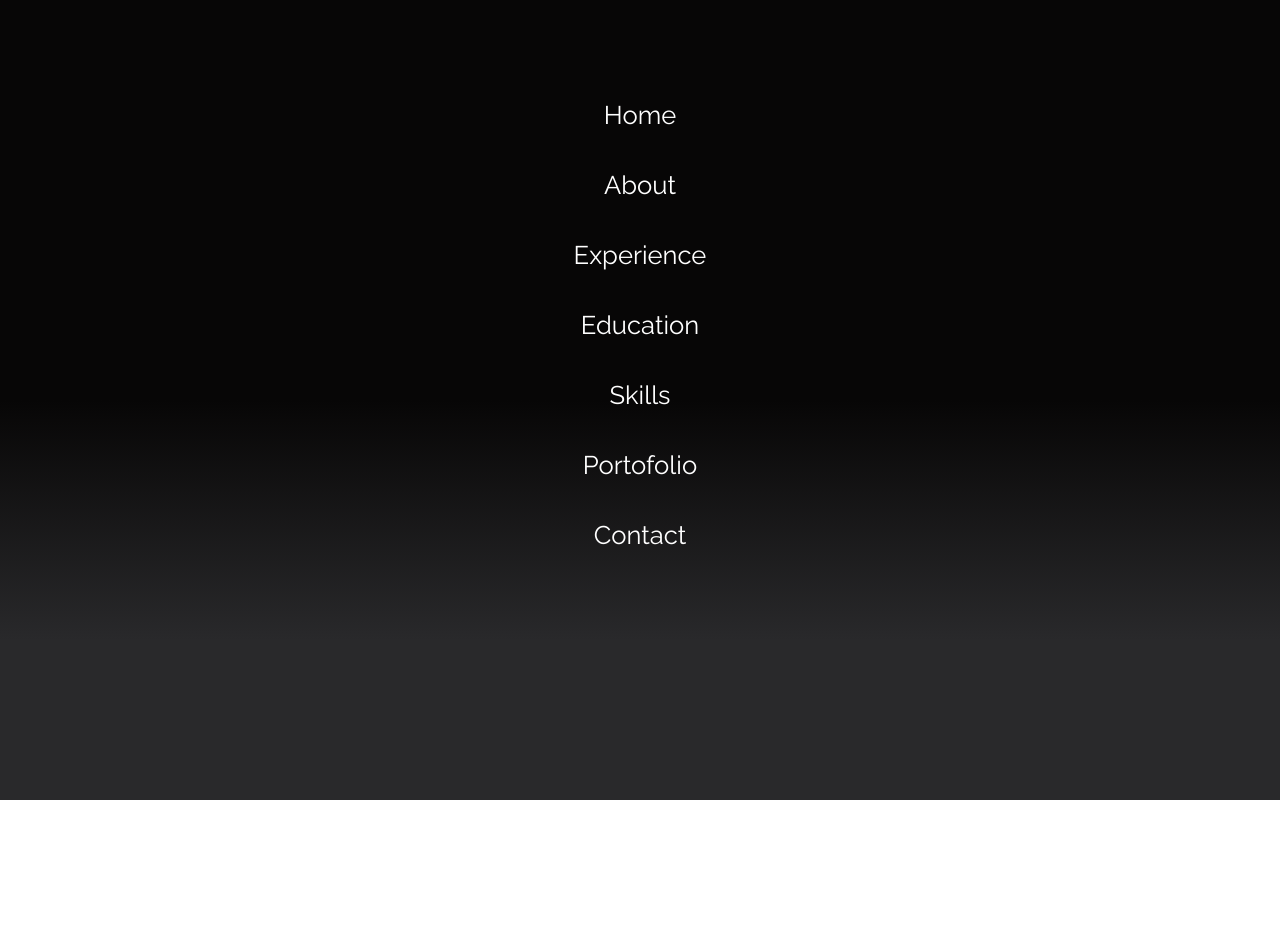
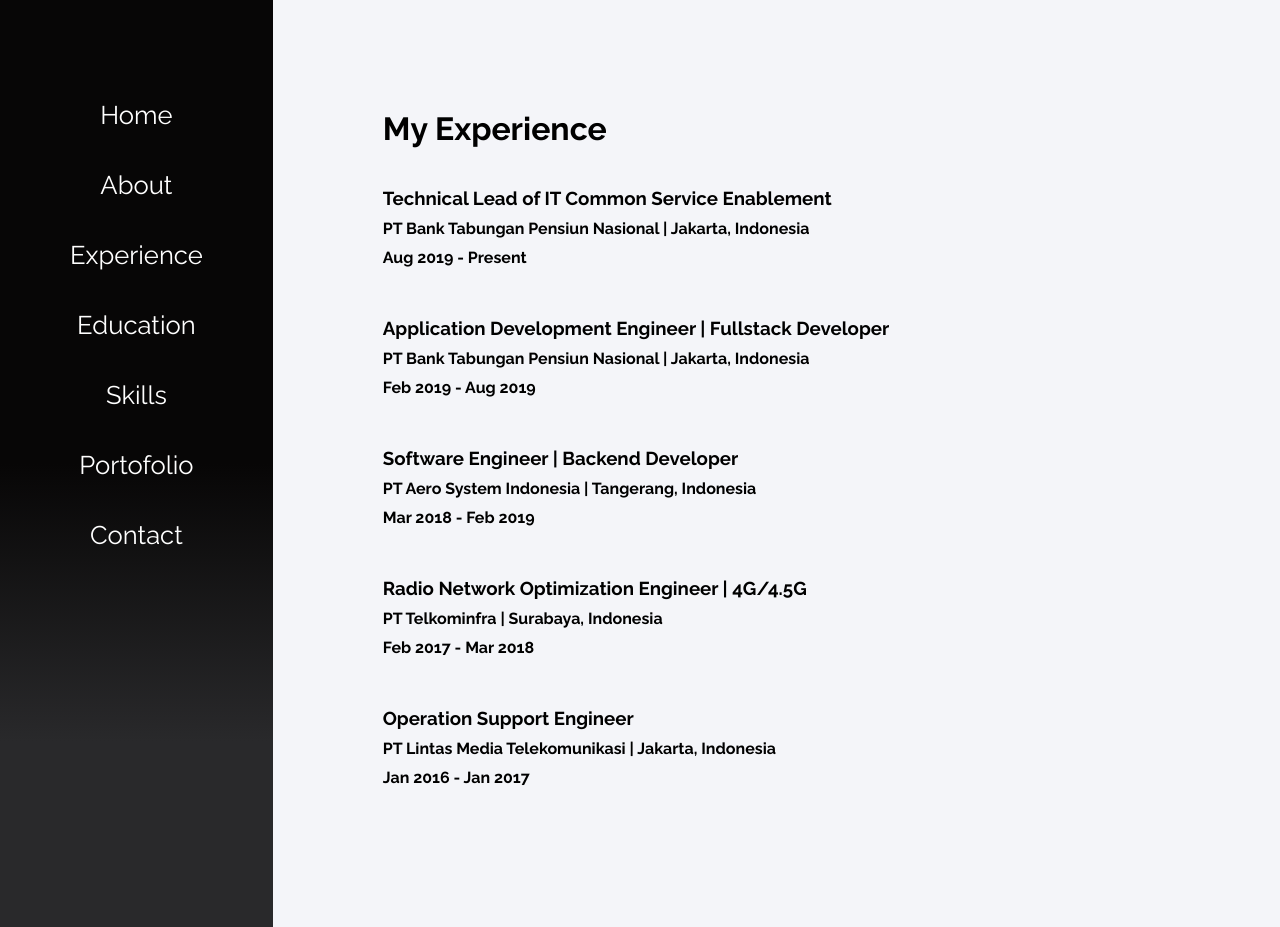
Before and after one commit to AdigunaHakim/personal-portofolio, a React (Create React App) app: page /experience in a window 1280 px wide. Before the commit the page ends 800 px from the top, so only its background shows below. Built offline with nearby package versions, Linux system fonts and the light colour scheme.

Commit message:
add experience contents

```diff
--- a/src/App.js
+++ b/src/App.js
@@ -1,17 +1,13 @@
-import React from 'react';
-import './App.css';
-import {
-  BrowserRouter as Router,
-  Route,
-} from "react-router-dom";
-import Navbar from './components/Navbar';
-import Home from './contents/Home';
-import About from './contents/About';
-import Education from './contents/Education';
-import Skills from './contents/Skills';
-import Contact from './contents/Contact';
-
-
+import React from "react";
+import "./App.css";
+import { BrowserRouter as Router, Route } from "react-router-dom";
+import Navbar from "./components/Navbar";
+import Home from "./contents/Home";
+import About from "./contents/About";
+import Education from "./contents/Education";
+import Experience from "./contents/Experience";
+import Skills from "./contents/Skills";
+import Contact from "./contents/Contact";
 
 function App() {
   return (
@@ -23,6 +19,9 @@
         </Route>
         <Route path="/about">
           <About />
+        </Route>
+        <Route path="/experience">
+          <Experience />
         </Route>
         <Route path="/education">
           <Education />
--- /dev/null
+++ b/src/contents/Experience.js
@@ -0,0 +1,44 @@
+import React, { Component } from "react";
+import Widecard from "../components/Widecard";
+
+class Experience extends Component {
+  render() {
+    return (
+      <div className="condiv">
+        <h1 className="subtopic">My Experience</h1>
+        <Widecard
+          title="Technical Lead of IT Common Service Enablement"
+          where="PT Bank Tabungan Pensiun Nasional | Jakarta, Indonesia"
+          from="Aug 2019"
+          to="Present"
+        />
+        <Widecard
+          title="Application Development Engineer | Fullstack Developer"
+          where="PT Bank Tabungan Pensiun Nasional | Jakarta, Indonesia"
+          from="Feb 2019"
+          to="Aug 2019"
+        />
+        <Widecard
+          title="Software Engineer | Backend Developer"
+          where="PT Aero System Indonesia | Tangerang, Indonesia"
+          from="Mar 2018"
+          to="Feb 2019"
+        />
+        <Widecard
+          title="Radio Network Optimization Engineer | 4G/4.5G"
+          where="PT Telkominfra | Surabaya, Indonesia"
+          from="Feb 2017"
+          to="Mar 2018"
+        />
+        <Widecard
+          title="Operation Support Engineer"
+          where="PT Lintas Media Telekomunikasi | Jakarta, Indonesia"
+          from="Jan 2016"
+          to="Jan 2017"
+        />
+      </div>
+    );
+  }
+}
+
+export default Experience;
```
Also changed, not shown: src/contents/Education.js (+16 -6 lines). Lines whose indentation alone changed are shown as unchanged.
